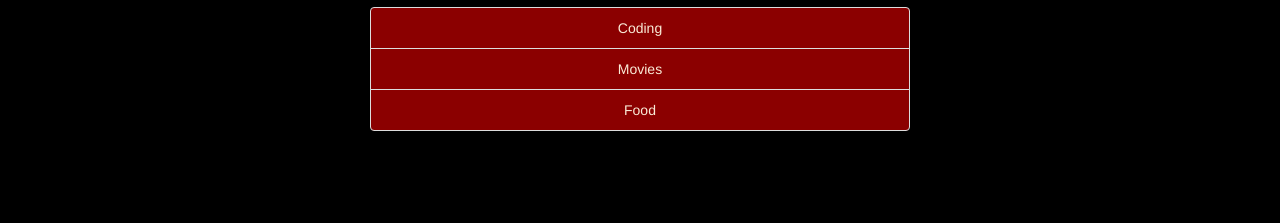
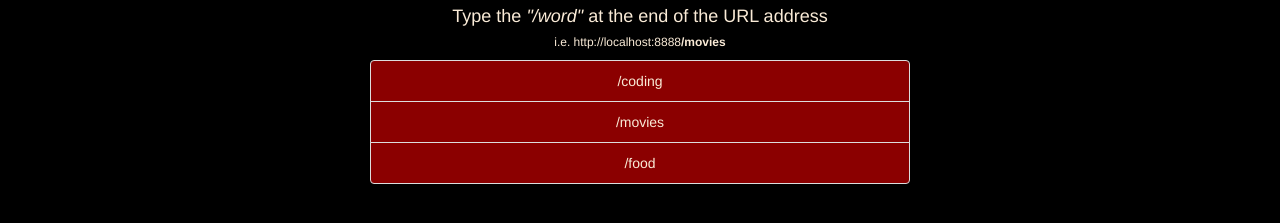
Before and after one commit to daviddadev/dave-da-dev-express-app, a plain HTML site: page index.html in a window 1280 px wide. Shown: the part 381-604 px from the top of the page. Drawn offline with nearby package versions, Linux system fonts and the light colour scheme.

Commit message:
Few tweaks to the index file.

```diff
--- a/index.html
+++ b/index.html
@@ -31,11 +31,14 @@
 	<div class="container">
 		<div class="col-sm-6 col-sm-offset-3">
 			<h2 class="text-center">Things I Like</h2>
+			<h4 class="text-center">Type the <em>"/word"</em> at the end of the URL address</h4>
+			<h6 class="text-center">i.e.   http://localhost:8888<strong>/movies</strong></h6>
+
 			<ul class="list-group">
 
-                  <li class="list-group-item">Coding</li>
-                  <li class="list-group-item">Movies</li>
-                  <li class="list-group-item">Food</li>
+                  <li class="list-group-item">/coding</li>
+                  <li class="list-group-item">/movies</li>
+                  <li class="list-group-item">/food</li>
             </ul>
 		</div>
 	</div>
```
